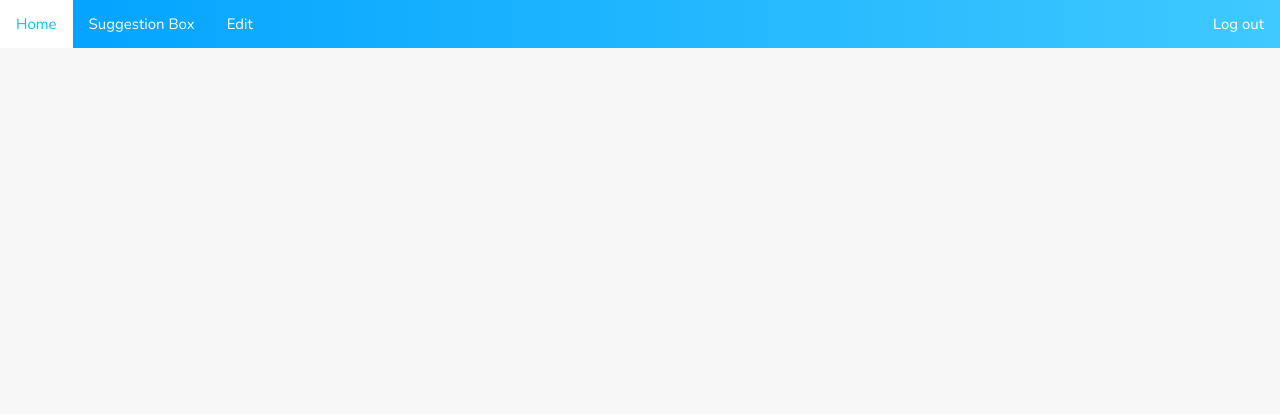
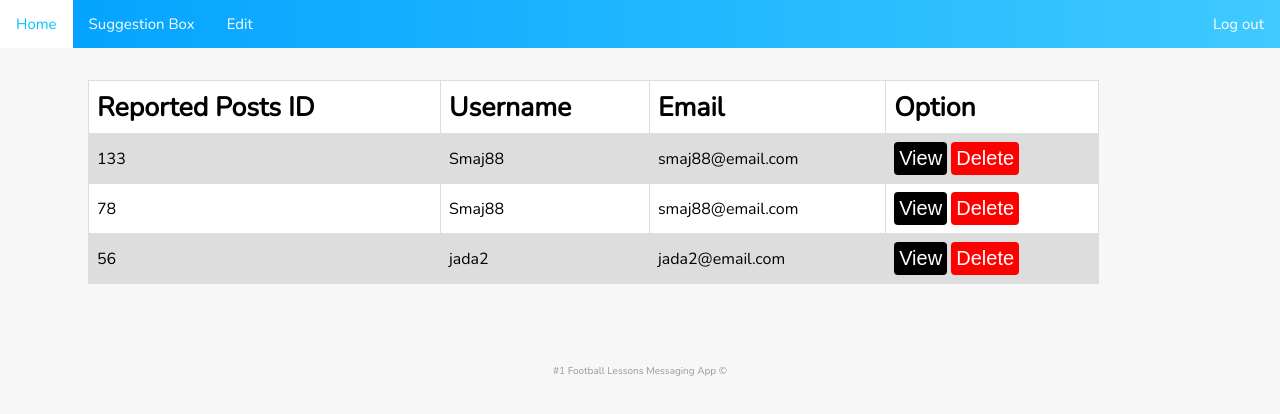
Before and after one commit to reperry/elitetech, a plain HTML site: page ProjectTemplate/templates/html/edit.html in a window 1280 px wide. Drawn offline with nearby package versions, Linux system fonts and the light colour scheme.

Commit message:
edit page added
+ some changes to the html&css

```diff
--- a/ProjectTemplate/templates/css/main.css
+++ b/ProjectTemplate/templates/css/main.css
@@ -50,6 +50,10 @@ ul {
     color: hsl(194, 100%, 50%);
 }
 
+.logo {
+    float: left;
+}
+
 .login-container {
     float: right;
 }
@@ -81,12 +85,15 @@ ul {
     text-decoration: none;
     font-size: 20px;
     border-radius: 4px;
-    background: linear-gradient(to right, rgb(0, 162, 255), rgb(63, 201, 255));
+    background: rgb(0, 162, 255);
     color: #fff;
     border: none;
     padding: 5px;
     margin: 0 0 1em 0;
 }
+
+.button:hover {background: rgb(0, 119, 255);}
+
 
 .footer {
     /*position: fixed;*/
@@ -97,3 +104,64 @@ ul {
     color: rgb(151, 151, 151);
     text-align: center;
 }
+
+#reported-posts {
+    margin: 80px;
+    border-collapse: collapse;
+    background: white;
+}
+
+td, th {
+    border: 1px solid #dddddd;
+    text-align: left;
+    padding: 8px;
+}
+
+th {
+    font-size: 20pt;
+}
+
+tr:nth-child(even) {
+    background-color: #dddddd;
+}
+
+.delete-button {
+    cursor: pointer;
+    text-align: center;
+    text-decoration: none;
+    font-size: 20px;
+    border-radius: 4px;
+    background: rgb(255, 0, 0);
+    color: #fff;
+    border: none;
+    padding: 5px;
+}
+
+.delete-button:hover {
+    background: rgb(165, 14, 14);
+}
+
+.view-button {
+    cursor: pointer;
+    text-align: center;
+    text-decoration: none;
+    font-size: 20px;
+    border-radius: 4px;
+    background: black;
+    color: #fff;
+    border: none;
+    padding: 5px;
+}
+
+.view-button:hover {
+    background: grey;
+}
+
+.like-button {
+    font-size:20px;border-radius:0.25rem;background:pink;border:none;
+}
+.like-button:hover {
+    background:rgb(224, 154, 166);
+}
+.report-button {font-size:20px;border-radius:0.25rem;background:black;border:none;color:white;}
+.report-button:hover {background:grey;}
--- a/ProjectTemplate/templates/html/edit.html
+++ b/ProjectTemplate/templates/html/edit.html
@@ -9,43 +9,51 @@
     <title>Edit</title>
 </head>
 <body>
-    <script src="https://ajax.googleapis.com/ajax/libs/jquery/3.3.1/jquery.min.js"></script>
-    <script type="text/javascript">
-        function LogOff() {
-            var webMethod = "../../ProjectServices.asmx/LogOff";
-            $.ajax({
-                type: "POST",
-                url: webMethod,
-                contentType: "application/json; charset=utf-8",
-                dataType: "json",
-                success: function (msg) {
-                    if (msg.d) {
-                        window.location.replace("login.html");
-                        alert("Succesfully Logged Off");
-                    }
-                    else {
-                        alert("Failed to log out");
-                    }
-                },
-                error: function (e) {
-                    alert("Failed to log out");
-                }
-            });
-        }
-    </script>
-
     <div class="topnav">
         <ul>
             <li><a href="home.html">Home</a></li>
             <li><a href="suggestionbox.html">Suggestion Box</a></li>
             <li><a href="edit.html">Edit</a></li>
             <div class="login-container">
-                    <li><a href="#" onclick="LogOff()">Log out</a></li>
+                <li><a href="login.html">Log out</a></li>
             </div>
         </ul>
     </div>
+    <div>
+        <table id="reported-posts" style="width:80%">
+            <tr>
+                <th>Reported Posts ID</th>
+                <th>Username</th>
+                <th>Email</th>
+                <th>Option</th>
+            </tr>
+            <tr>
+                <td>133</td>
+                <td>Smaj88</td>
+                <td>smaj88@email.com</td>
+                <td><button class="view-button" onclick="javascript: DeletePost();" style="font-size:20px;border-radius:0.25rem;">View</button>
+                <button class="delete-button" onclick="javascript: DeletePost();" style="font-size:20px;border-radius:0.25rem;">Delete</button></td>
+            </tr>
+            <tr>
+                <td>78</td>
+                <td>Smaj88</td>
+                <td>smaj88@email.com</td>
+                <td><button class="view-button" onclick="javascript: DeletePost();" style="font-size:20px;border-radius:0.25rem;">View</button>
+                <button class="delete-button" onclick="javascript: DeletePost();" style="font-size:20px;border-radius:0.25rem;">Delete</button></td>
+
+            </tr>
+            <tr>
+                <td>56</td>
+                <td>jada2</td>
+                <td>jada2@email.com</td>
+                <td><button class="view-button" onclick="javascript: DeletePost();" style="font-size:20px;border-radius:0.25rem;">View</button>
+                <button class="delete-button" onclick="javascript: DeletePost();" style="font-size:20px;border-radius:0.25rem;">Delete</button></td>
+
+            </tr>
+        </table>
+    </div>
     <div class="footer">
-                <p>I Love Football Corporations &copy;</p>
+        <p>#1 Football Lessons Messaging App &copy;</p>
     </div>
-</body >
-</html >
+</body>
+</html>
```
Also changed, not shown: ProjectTemplate/templates/html/suggestionbox.html (+3 -2 lines). Lines whose indentation alone changed are shown as unchanged.
